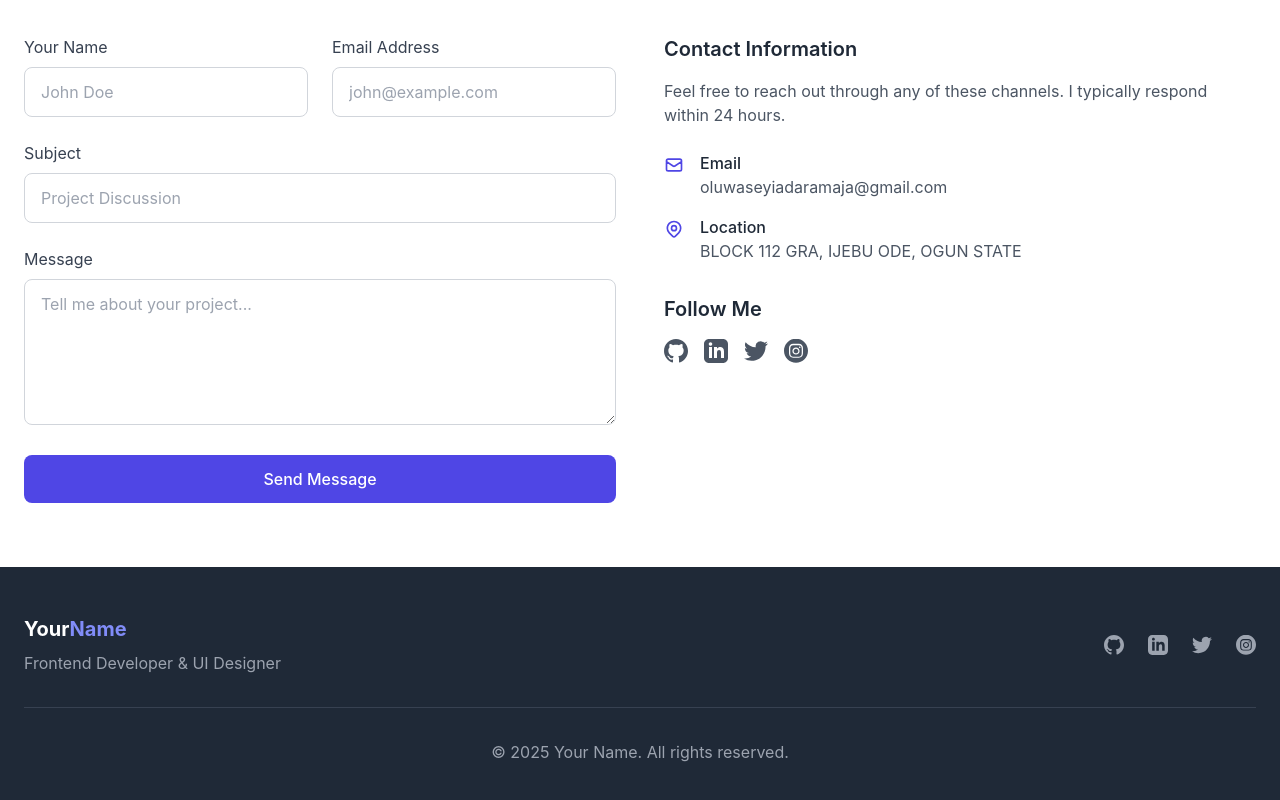
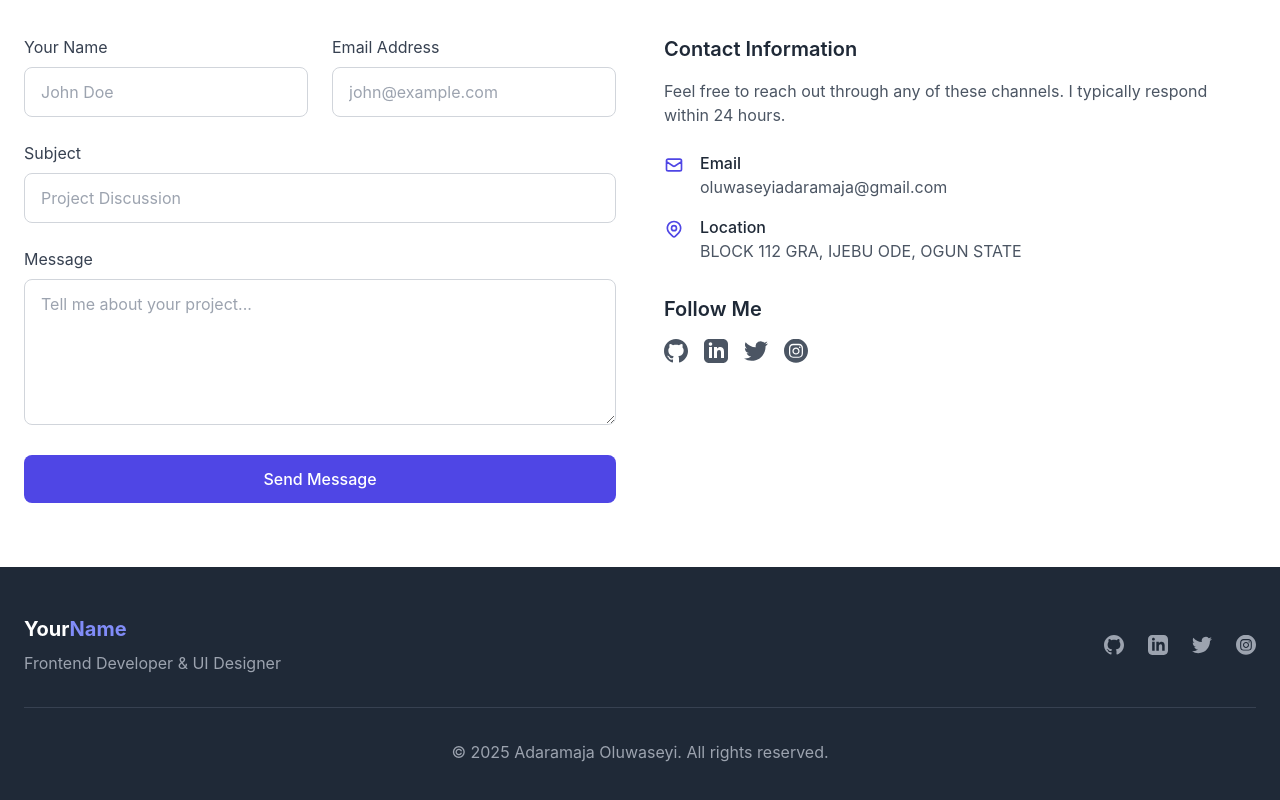
Before and after one commit to Adaramaja-seyi/My-Portfolio-React, a React (Create React App) app: page / in a window 1280 px wide. Shown: the part 4347-5147 px from the top of the page. Built offline with nearby package versions, Linux system fonts and the light colour scheme.

Commit message:
updating

```diff
--- a/src/components/Footer.jsx
+++ b/src/components/Footer.jsx
@@ -73,7 +73,7 @@
         </div>
 
         <div className="border-t border-gray-700 mt-8 pt-8 text-center text-gray-400">
-          <p>© {currentYear} Your Name. All rights reserved.</p>
+          <p>© {2025} Adaramaja Oluwaseyi. All rights reserved.</p>
         </div>
       </div>
     </footer>
```
